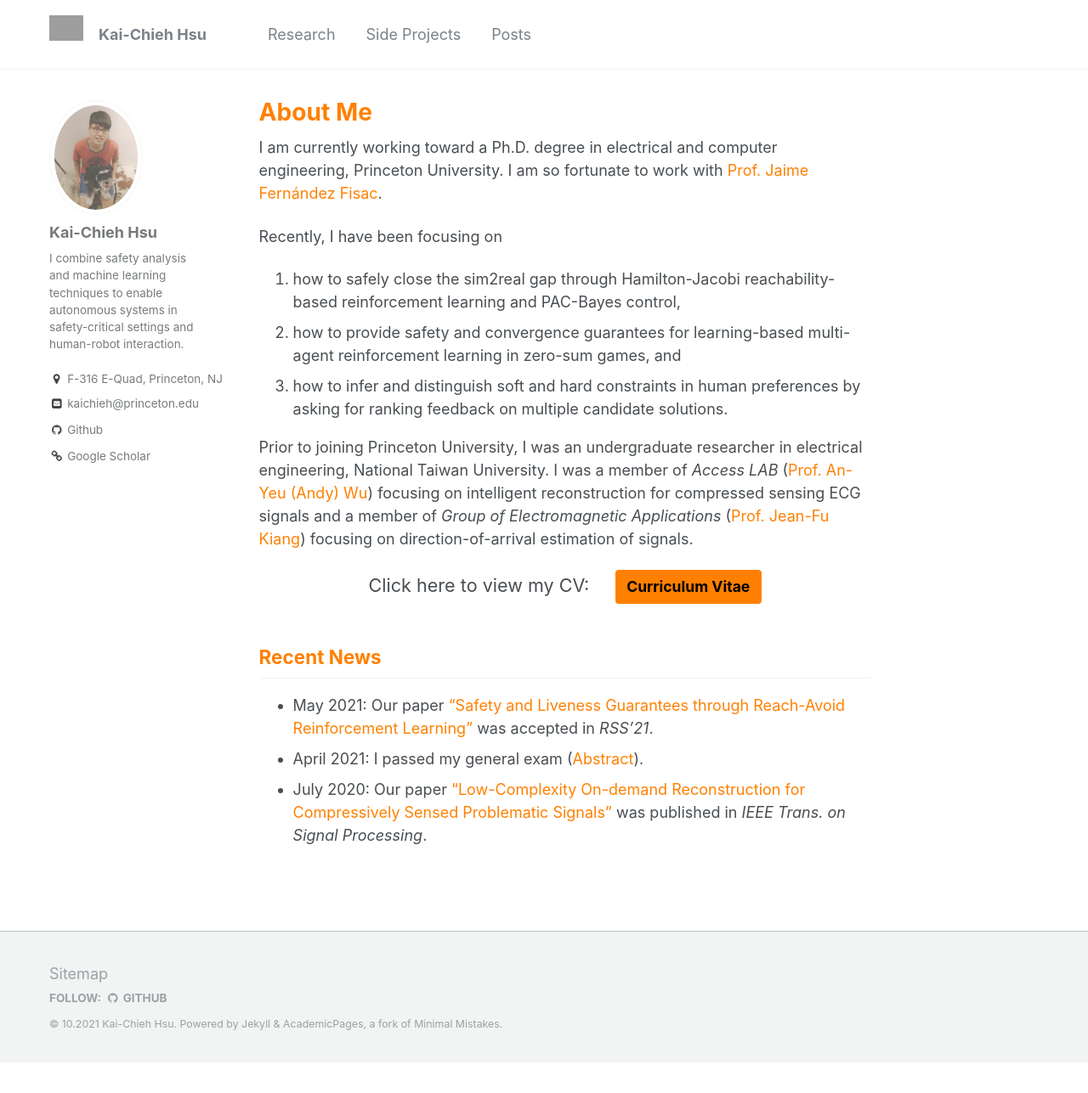
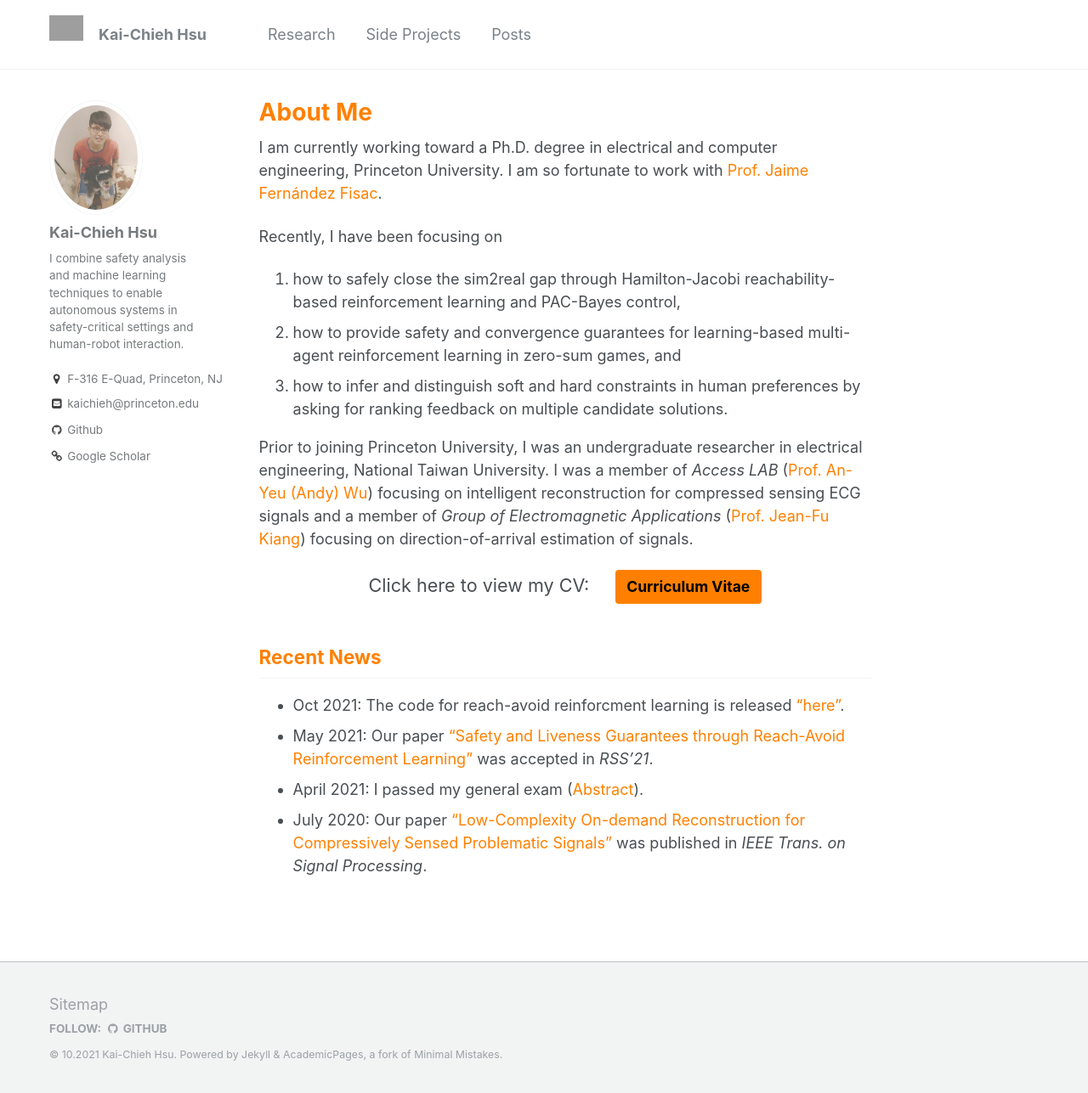
Before and after one commit to kaichiehhsu/kaichiehhsu.github.io, a Jekyll site: the page built from _pages/about.md, in a window 1280 px wide and 1287 px high. Shown: the whole window at 85% size. Built offline with Jekyll 4.4.1, drawn with Linux system fonts in a browser that asks for light colours.

Commit message:
update news: code release

```diff
--- a/_pages/about.md
+++ b/_pages/about.md
@@ -33,6 +33,7 @@ I was a member of *Access LAB* (<a href="http://access.ee.ntu.edu.tw/" style="co
 <h2 style="color:#ff8000">
   Recent News
 </h2>
+* Oct 2021: The code for reach-avoid reinforcment learning is released <a href="https://github.com/SafeRoboticsLab/safety_rl" style="color: rgb(255, 128, 0)">"here"</a>.
 * May 2021: Our paper <a href="https://roboticsconference.org/program/papers/077/" style="color: rgb(255, 128, 0)">"Safety and Liveness Guarantees through Reach-Avoid Reinforcement Learning"</a> was accepted in *RSS'21*.
 * April 2021: I passed my general exam (<a href="https://kaichiehhsu.github.io/posts/general" style="color: rgb(255, 128, 0)">Abstract</a>).
 * July 2020: Our paper <a href="https://ieeexplore.ieee.org/document/9131803?fbclid=IwAR3f-I6_L-uqGiHDsFOakNSB4ftMwMWpVJp1IQAyWYX_mSCGwSEK1Co2jB8" style="color: rgb(255, 128, 0)">"Low-Complexity On-demand Reconstruction for Compressively Sensed Problematic Signals"</a> was published in *IEEE Trans. on Signal Processing*.
```
